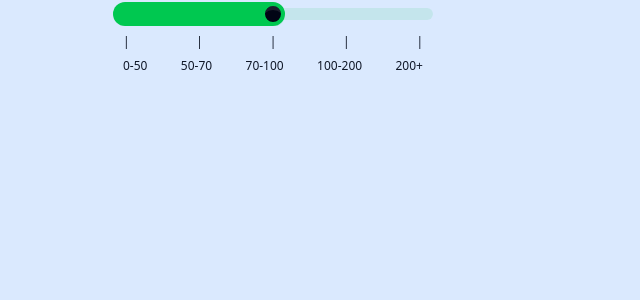
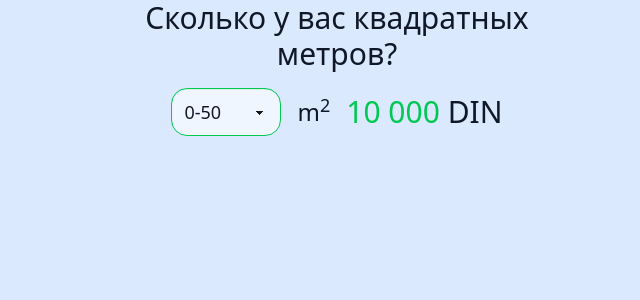
Before and after one commit to levladik/clean_cleanom, a Next.js app: page / in a window 1280 px wide. Shown: the top 300 px of the page, without its empty margins (303-943 px from the left). Built offline with nearby package versions, Linux system fonts and the light colour scheme.

Commit message:
refactor: simplify RoomSizeSelector component structure and update state management

```diff
--- a/src/components/calculator/RoomSizeSelector.tsx
+++ b/src/components/calculator/RoomSizeSelector.tsx
@@ -1,4 +1,4 @@
-'use client'
+'use client';
 
 /**
  * RoomSizeSelector Component
@@ -6,36 +6,28 @@
  * A range slider component for selecting room sizes in square meters.
  */
 
-import React, { useState } from 'react'
+import React, { useState } from 'react';
 
 export const RoomSizeSelector = () => {
-  const [selectedService, setSelectedService] = useState('basic')
+  const [selectedService, setSelectedService] = useState(50);
   return (
-    <div className='calculator m-auto max-w-md'>
-      <div className='w-full max-w-xs'>
-        <input
-          type='range'
-          min={0}
-          max='100'
-          value={selectedService}
+    <div className='m-auto max-w-md'>
+      <p className='text-center text-3xl'>Сколько у вас квадратных метров?</p>
+      <div className='flex items-center justify-center gap-4 my-4'>
+        <select
+          className='select select-primary select-lg w-min'
           onChange={(e) => setSelectedService(e.target.value)}
-          className='range range-primary'
-        />
-        <div className='flex justify-between px-2.5 mt-2 text-xs'>
-          <span>|</span>
-          <span>|</span>
-          <span>|</span>
-          <span>|</span>
-          <span>|</span>
-        </div>
-        <div className='flex justify-between px-2.5 mt-2 text-xs'>
-          <span>0-50</span>
-          <span>50-70</span>
-          <span>70-100</span>
-          <span>100-200</span>
-          <span>200+</span>
-        </div>
+        >
+          <option>0-50</option>
+          <option>50-70</option>
+          <option>70-100</option>
+          <option>100-200</option>
+          <option>200+</option>
+        </select>
+        <p className='text-2xl'>m<sup>2</sup></p>
+
+        <div className='text-3xl text-bold'><span className='text-primary'>10 000</span> DIN</div>
       </div>
     </div>
-  )
-}
+  );
+};
```
